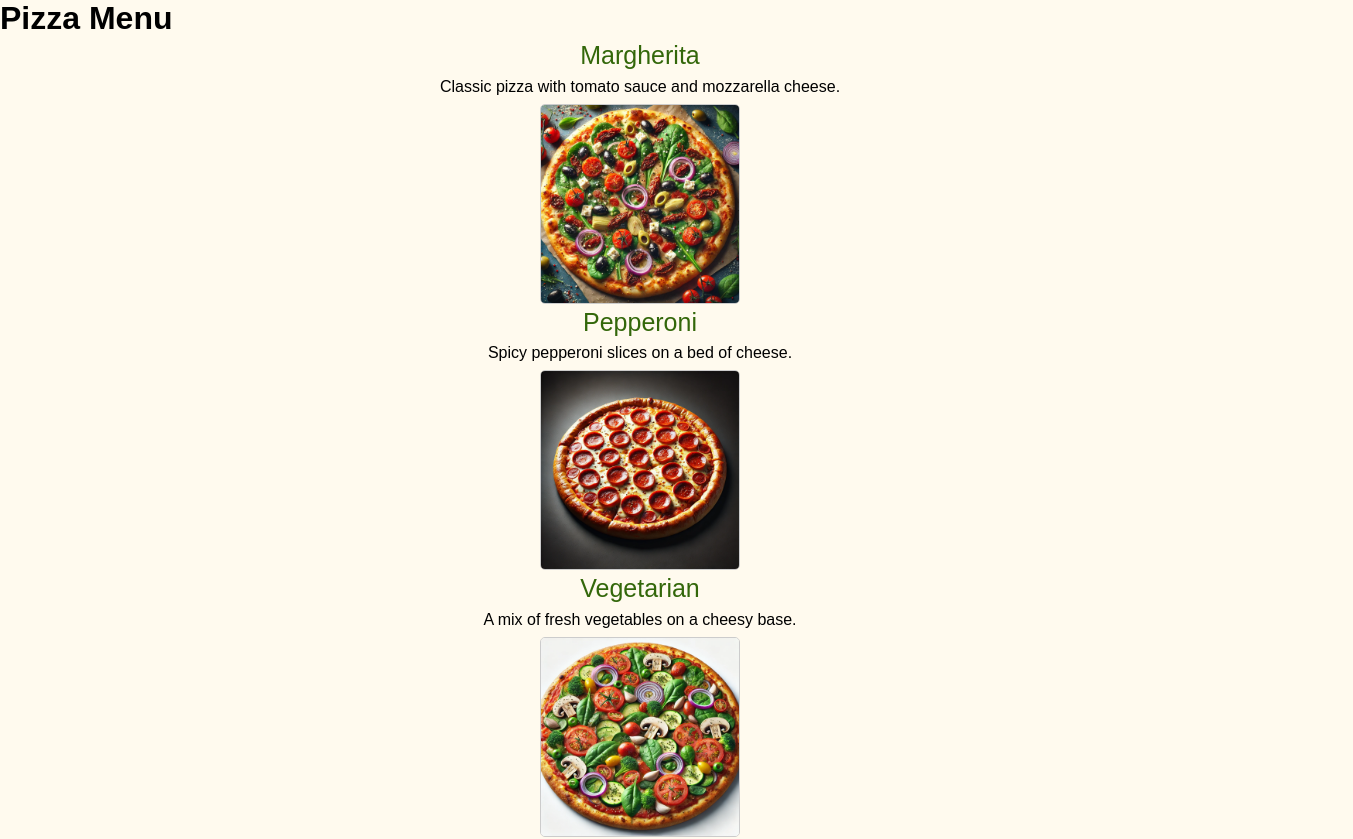
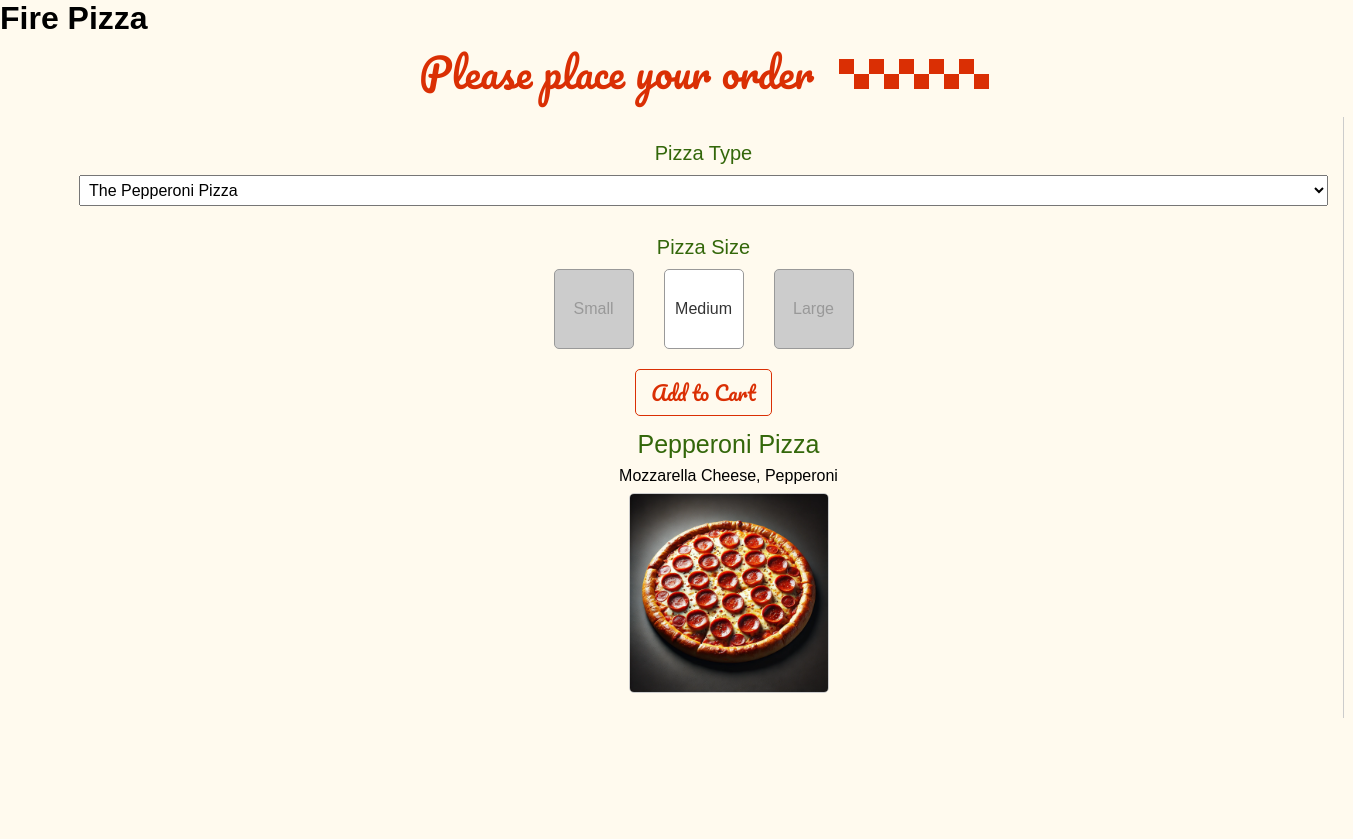
Before and after one commit to ihasidul/padre-ginos-pizza, a React (Vite) app in the folder practice/: page / in a window 1280 px wide. Shown: the top 839 px of the page, 1353 px wide, since content can reach past the window. After the commit the page ends 800 px from the top, so only its background shows below. Built offline with nearby package versions, Linux system fonts and the light colour scheme.

Commit message:
Using useState hook

```diff
--- a/practice/src/App.jsx
+++ b/practice/src/App.jsx
@@ -1,29 +1,45 @@
 import React from "react";
 import { createRoot } from "react-dom/client";
-import Pizza from "./Pizza";
+// import Pizza from "./Pizza";
+import Order from "./Order";
+
+
+// const App = () => {
+//   return (
+//     <div>
+//       <h1>Pizza Menu</h1>
+//       <Pizza
+//         name="Margherita"
+//         description="Classic pizza with tomato sauce and mozzarella cheese."
+//         image={"/public/pizzas/mediterraneo.webp"}
+//       />
+//       <Pizza
+//         name="Pepperoni"
+//         description="Spicy pepperoni slices on a bed of cheese."
+//         image={"/public/pizzas/pepperoni.webp"}
+//       />
+//       <Pizza
+//         name="Vegetarian"
+//         description="A mix of fresh vegetables on a cheesy base."
+//         image={"/public/pizzas/veggie_veg.webp"}
+//       />
+//       <Pizza
+//         name="BBQ Chicken"
+//         description="Grilled chicken with BBQ sauce and red onions."
+//         image={"/public/pizzas/bbq_ckn.webp"}
+//       />
+//     </div>
+//   );
+// };
 
 const App = () => {
   return (
     <div>
-      <h1>Pizza Menu</h1>
-      <Pizza name="Margherita" description="Classic pizza with tomato sauce and mozzarella cheese."
-        image={"/public/pizzas/mediterraneo.webp"}
-      />
-      <Pizza name="Pepperoni" description="Spicy pepperoni slices on a bed of cheese."
-
-        image={"/public/pizzas/pepperoni.webp"}
-      />
-      <Pizza name="Vegetarian" description="A mix of fresh vegetables on a cheesy base."
-
-        image={"/public/pizzas/veggie_veg.webp"}
-      />
-      <Pizza name="BBQ Chicken" description="Grilled chicken with BBQ sauce and red onions."
-
-        image={"/public/pizzas/bbq_ckn.webp"}
-      />
+      <h1>Fire Pizza</h1>
+      <Order />
     </div>
-  )
-};
+  );
+}
 
 const container = document.getElementById("root");
 const root = createRoot(container);
--- /dev/null
+++ b/practice/src/Order.jsx
@@ -0,0 +1,77 @@
+import React from "react";
+import { useState } from "react";
+import Pizza from "./Pizza";
+
+export default function Order() {
+//   const pizzaType = "pepperoni";
+//   const pizzaSize = "M";
+    const [pizzaType, setPizzaType] = useState("pepperoni");
+    const [pizzaSize, setPizzaSize] = useState("M");
+
+  return (
+    <div className="order">
+      <h2>Please place your order</h2>
+      <form>
+        <div>
+          <div>
+            <label htmlFor="pizza-type">Pizza Type</label>
+            <select
+             onChange={(e) => setPizzaType(e.target.value)}
+            name="pizza-type" value={pizzaType}>
+              <option value="pepperoni"> The Pepperoni Pizza</option>
+              <option value="margherita"> The Margherita Pizza</option>
+              <option value="bbq_ckn"> The BBQ Chicken Pizza</option>
+            </select>
+          </div>
+          <div>
+            <label htmlFor="pizza-size">Pizza Size</label>
+            <div>
+              <span>
+                <input
+
+                 onChange={(e) => setPizzaSize(e.target.value)}
+                  checked={pizzaSize === "S"}
+                  type="radio"
+                  name="pizza-size"
+                  value="S"
+                  id="pizza-s"
+                />
+                <label htmlFor="pizza-s">Small</label>
+              </span>
+              <span>
+                <input
+                 onChange={(e) => setPizzaSize(e.target.value)}
+                  checked={pizzaSize === "M"}
+                  type="radio"
+                  name="pizza-size"
+                  value="M"
+                  id="pizza-m"
+                />
+                <label htmlFor="pizza-m">Medium</label>
+              </span>
+              <span>
+                <input
+                 onChange={(e) => setPizzaSize(e.target.value)}
+                  checked={pizzaSize === "L"}
+                  type="radio"
+                  name="pizza-size"
+                  value="L"
+                  id="pizza-l"
+                />
+                <label htmlFor="pizza-l">Large</label>
+              </span>
+            </div>
+          </div>
+        <button type="submit">Add to Cart</button>
+        <div className="order-pizza">
+            <Pizza
+                name="Pepperoni Pizza"
+                description="Mozzarella Cheese, Pepperoni"
+                image={"/public/pizzas/pepperoni.webp"}
+            />
+        </div>
+        </div>
+      </form>
+    </div>
+  );
+}
```
Also changed, not shown: practice/src/Pizza.jsx (indentation only).
